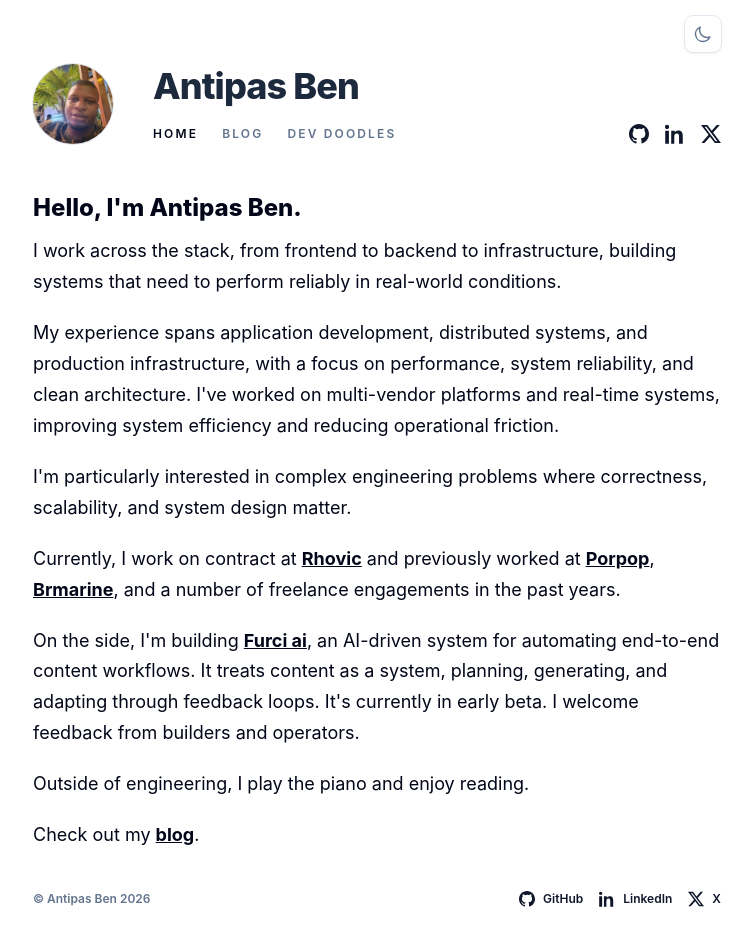
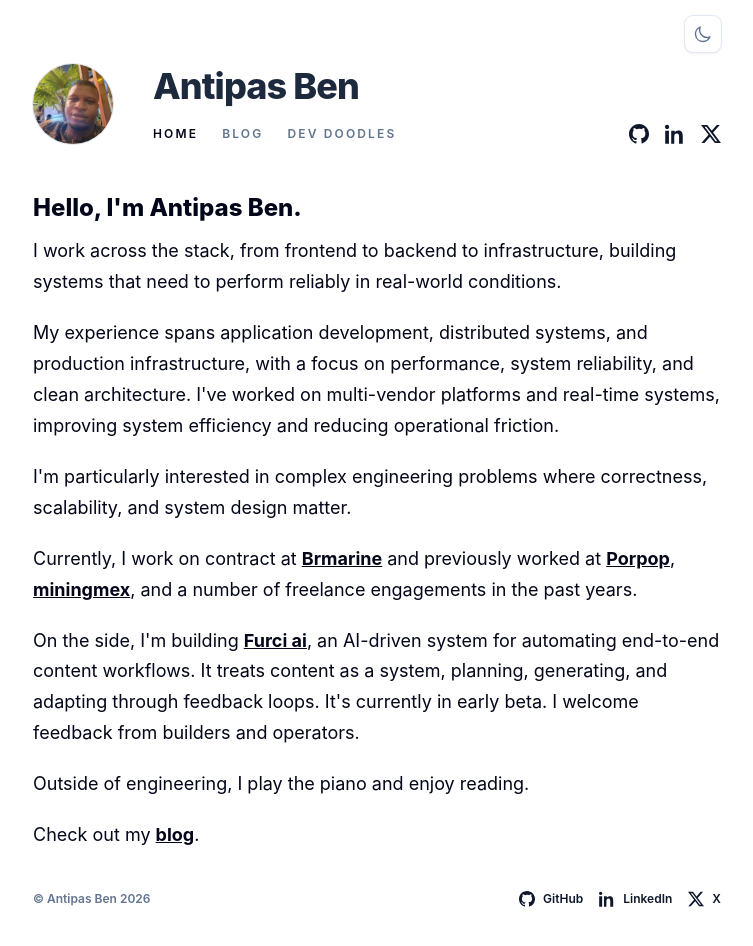
Before and after one commit to AntipasBen23/my-portfolio, a Next.js app: page / in a window 1280 px wide. Shown: the top 946 px of the page, without its empty margins (263-1016 px from the left). Built offline with nearby package versions, Linux system fonts and the light colour scheme.

Commit message:
Update experience links: Brmarine as current, reorder previously to Porpop then miningmex

```diff
--- a/src/data/site.ts
+++ b/src/data/site.ts
@@ -73,15 +73,15 @@ export const siteConfig = {
   },
   experienceLinks: [
     {
-      label: "Rhovic",
-      href: "https://berylrhovic.com",
+      label: "Brmarine",
+      href: "https://www.brmarineenergy.com/",
     },
     {
       label: "Porpop",
       href: "https://porpop.com/",
     },
     {
-      label: "Brmarine",
+      label: "miningmex",
       href: "https://brminingmex.com/",
     },
   ] satisfies ExperienceLink[],
```
